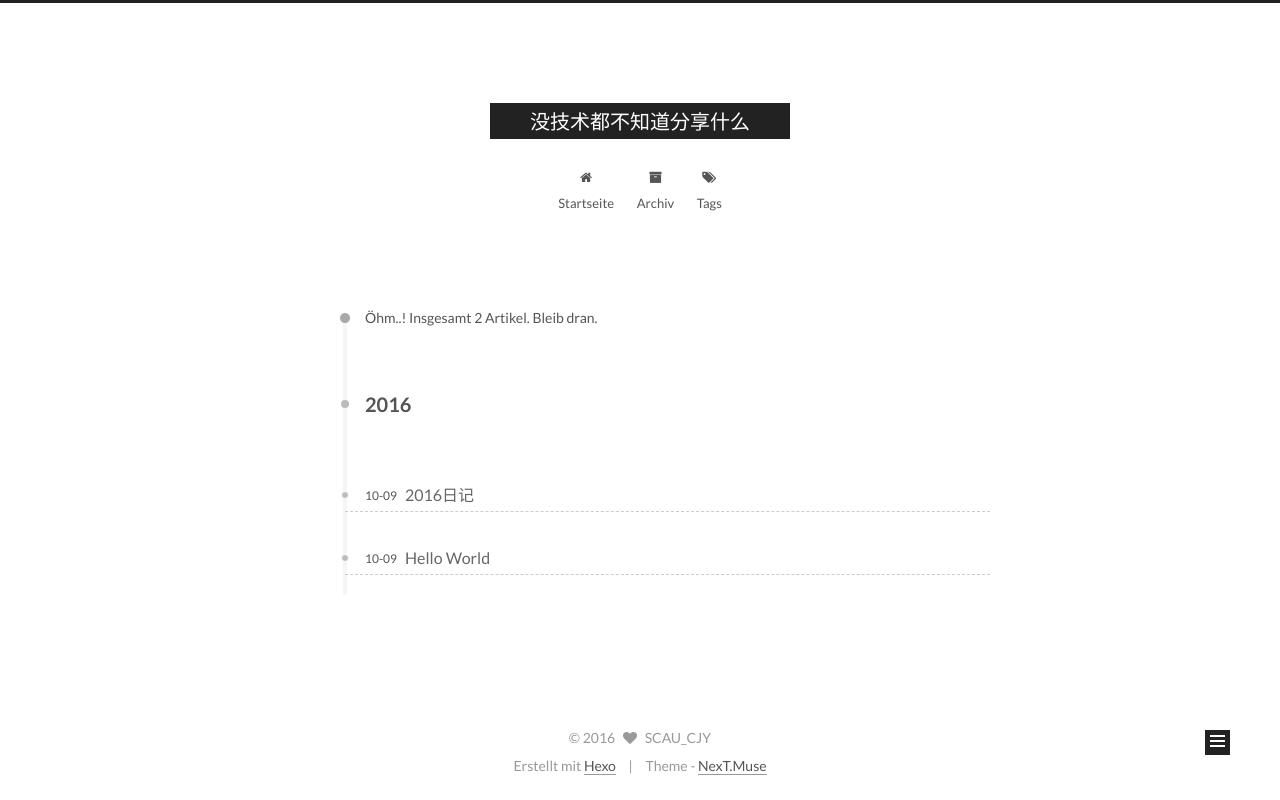
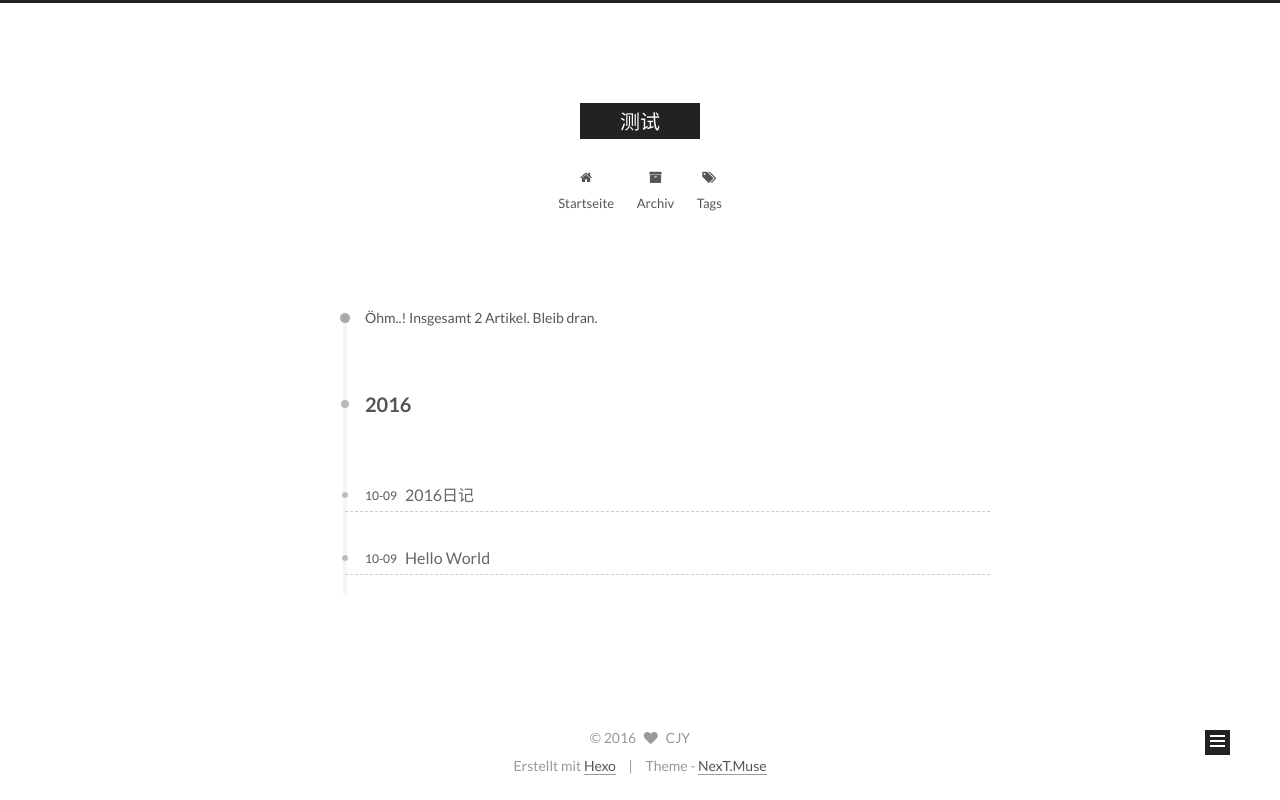
Before and after one commit to Cjy-CN/Cjy-CN.github.io, a plain HTML site: page archives/2016/10/index.html in a window 1280 px wide. Drawn offline with Linux system fonts and the light colour scheme.

Commit message:
Site updated: 2016-10-09 20:53:22

```diff
--- a/archives/2016/10/index.html
+++ b/archives/2016/10/index.html
@@ -85,11 +85,11 @@
 
 
 <meta property="og:type" content="website">
-<meta property="og:title" content="没技术都不知道分享什么">
+<meta property="og:title" content="测试">
 <meta property="og:url" content="http://yoursite.com/archives/2016/10/index.html">
-<meta property="og:site_name" content="没技术都不知道分享什么">
+<meta property="og:site_name" content="测试">
 <meta name="twitter:card" content="summary">
-<meta name="twitter:title" content="没技术都不知道分享什么">
+<meta name="twitter:title" content="测试">
 
 
 
@@ -113,7 +113,7 @@
   <link rel="canonical" href="http://yoursite.com/archives/2016/10/"/>
 
 
-  <title> Archiv | 没技术都不知道分享什么 </title>
+  <title> Archiv | 测试 </title>
 </head>
 
 <body itemscope itemtype="//schema.org/WebPage" lang="">
@@ -144,7 +144,7 @@
   <div class="custom-logo-site-title">
     <a href="/"  class="brand" rel="start">
       <span class="logo-line-before"><i></i></span>
-      <span class="site-title">没技术都不知道分享什么</span>
+      <span class="site-title">测试</span>
       <span class="logo-line-after"><i></i></span>
     </a>
   </div>
@@ -340,8 +340,8 @@
         <div class="site-author motion-element" itemprop="author" itemscope itemtype="//schema.org/Person">
           <img class="site-author-image" itemprop="image"
                src="/images/avatar.gif"
-               alt="SCAU_CJY" />
-          <p class="site-author-name" itemprop="name">SCAU_CJY</p>
+               alt="CJY" />
+          <p class="site-author-name" itemprop="name">CJY</p>
           <p class="site-description motion-element" itemprop="description"></p>
         </div>
         <nav class="site-state motion-element">
@@ -391,7 +391,7 @@
   <span class="with-love">
     <i class="fa fa-heart"></i>
   </span>
-  <span class="author" itemprop="copyrightHolder">SCAU_CJY</span>
+  <span class="author" itemprop="copyrightHolder">CJY</span>
 </div>
 
 <div class="powered-by">
--- a/css/main.css
+++ b/css/main.css
@@ -1557,7 +1557,7 @@ pre .javascript .function {
   width: 4px;
   height: 4px;
   border-radius: 50%;
-  background: #4b759c;
+  background: #ff34db;
 }
 .links-of-blogroll {
   font-size: 13px;
```
Also changed, not shown: 2016/10/09/2016日记/index.html (+6 -6 lines), 2016/10/09/hello-world/index.html (+6 -6 lines), archives/2016/index.html (+8 -8 lines), archives/index.html (+8 -8 lines), index.html (+8 -8 lines).
